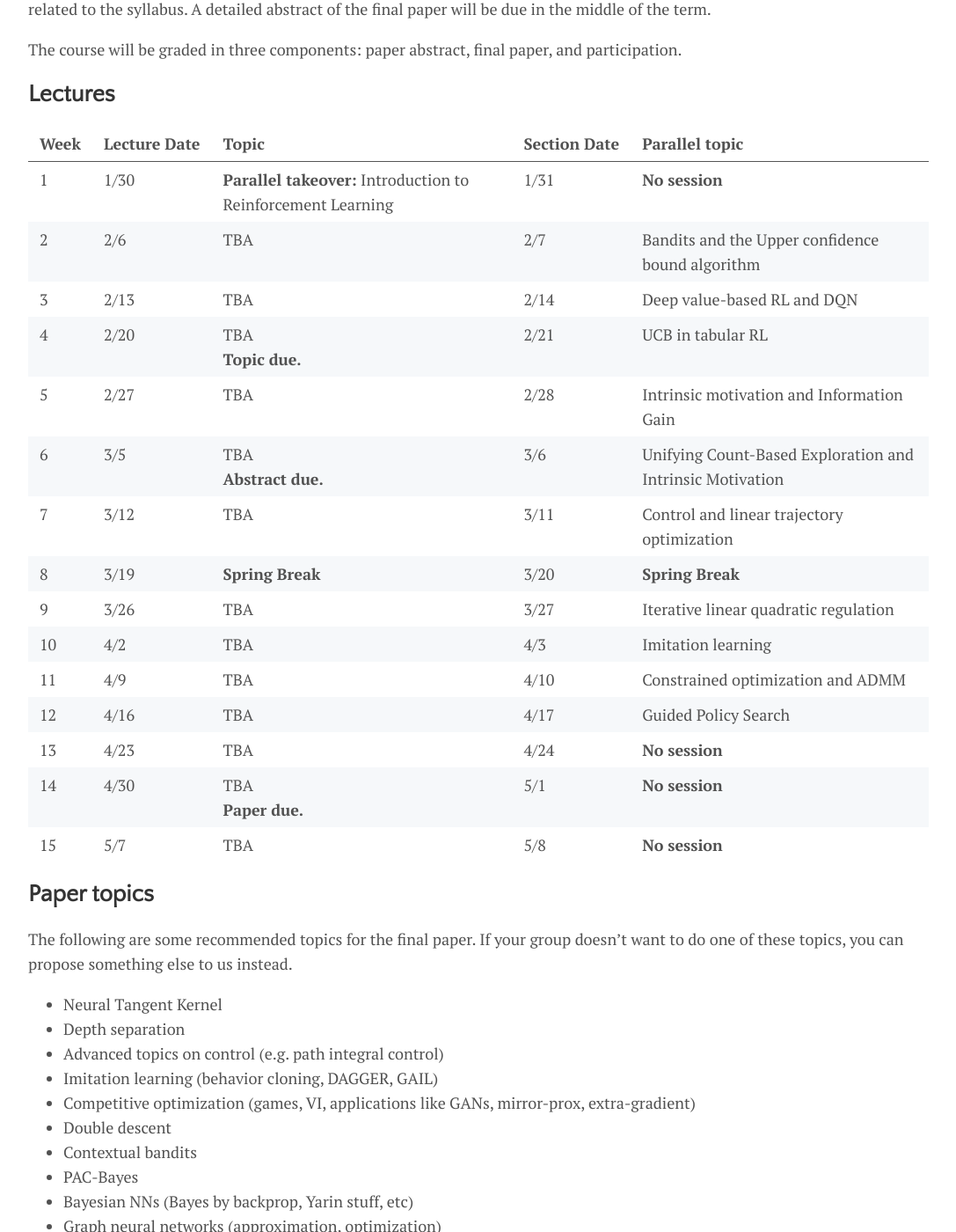
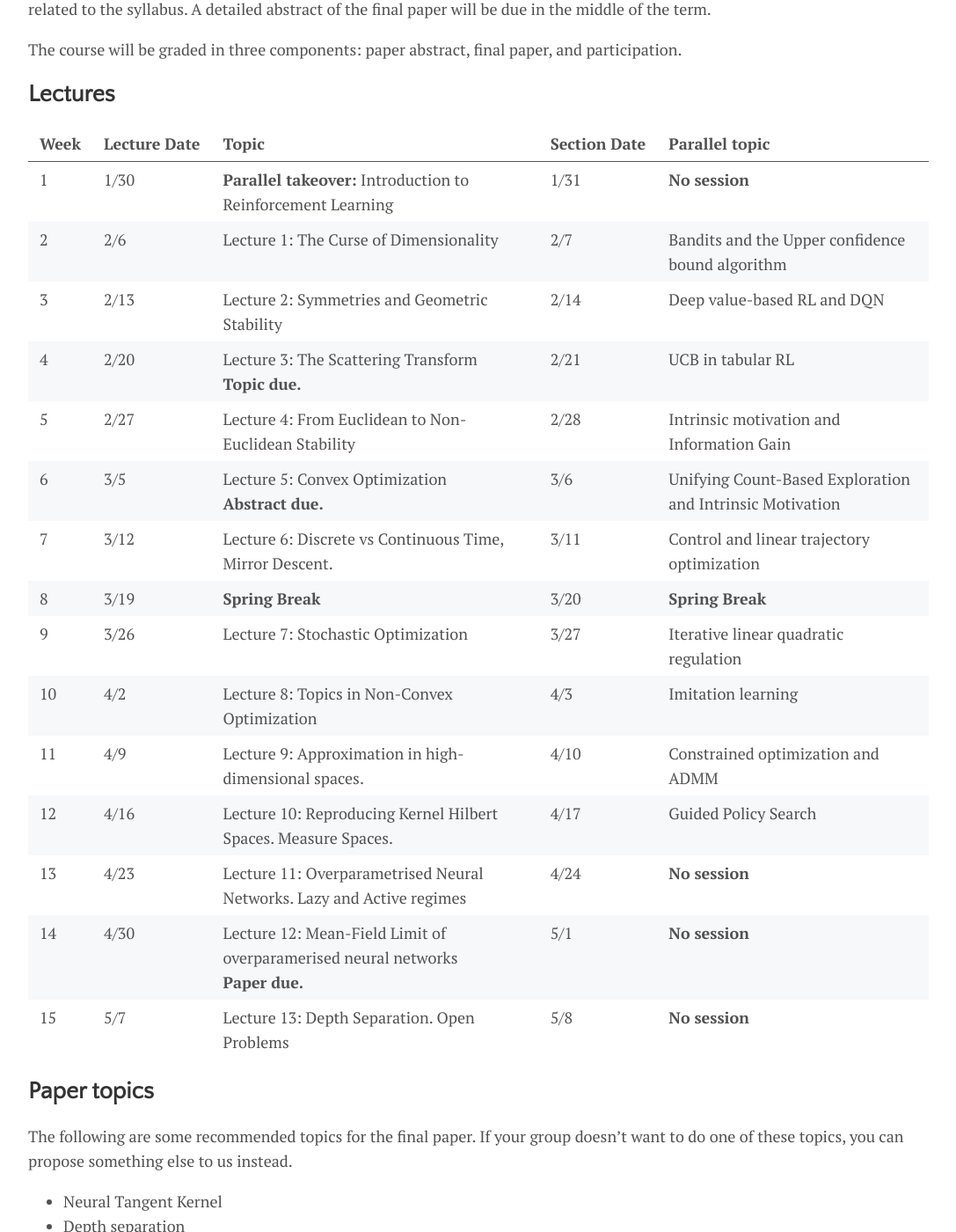
Before and after one commit to willwhitney/mathsdl-spring20, a Jekyll site: the page built from index.md, in a window 1280 px wide and 1400 px high, scrolled down 1250 px. Shown: the whole window at 88% size, without its empty margins (96-1183 px from the left). Built offline with Jekyll 4.4.1, drawn with Linux system fonts in a browser that asks for light colours; nearby versions of some CDN libraries.

Commit message:
Update index.md

```diff
--- a/index.md
+++ b/index.md
@@ -68,20 +68,20 @@ The course will be graded in three components: paper abstract, final paper, and
 | Week        | Lecture Date |  Topic       |  Section Date       | Parallel topic                     |
 | ---------------|----------------| ------------|---------------------------|---------------------------|
 | 1 | 1/30 | **Parallel takeover:** Introduction to Reinforcement Learning | 1/31 | **No session**  |
-| 2 | 2/6  | TBA  | 2/7  |  Bandits and the Upper confidence bound algorithm  |
-| 3 | 2/13  | TBA  | 2/14  |  Deep value-based RL and DQN  |
-| 4 | 2/20  | TBA <br /> **Topic due.**  | 2/21  |  UCB in tabular RL  |
-| 5 | 2/27  | TBA | 2/28  |  Intrinsic motivation and Information Gain  |
-| 6 | 3/5   | TBA <br /> **Abstract due.** | 3/6  |  Unifying Count-Based Exploration and Intrinsic Motivation  |
-| 7 | 3/12  | TBA | 3/11  |  Control and linear trajectory optimization  |
+| 2 | 2/6  | Lecture 1: The Curse of Dimensionality  | 2/7  |  Bandits and the Upper confidence bound algorithm  |
+| 3 | 2/13  | Lecture 2: Symmetries and Geometric Stability  | 2/14  |  Deep value-based RL and DQN  |
+| 4 | 2/20  | Lecture 3: The Scattering Transform <br /> **Topic due.**  | 2/21  |  UCB in tabular RL  |
+| 5 | 2/27  | Lecture 4: From Euclidean to Non-Euclidean Stability | 2/28  |  Intrinsic motivation and Information Gain  |
+| 6 | 3/5   | Lecture 5: Convex Optimization <br /> **Abstract due.** | 3/6  |  Unifying Count-Based Exploration and Intrinsic Motivation  |
+| 7 | 3/12  | Lecture 6: Discrete vs Continuous Time, Mirror Descent. | 3/11  |  Control and linear trajectory optimization  |
 | 8 | 3/19  | **Spring  Break**  | 3/20  |  **Spring Break**  |
-| 9 | 3/26  | TBA | 3/27  |  Iterative linear quadratic regulation  |
-| 10 | 4/2  | TBA | 4/3  |  Imitation learning  |
-| 11 | 4/9  | TBA | 4/10  |  Constrained optimization and ADMM  |
-| 12 | 4/16  | TBA | 4/17  |  Guided Policy Search  |
-| 13 | 4/23  | TBA | 4/24  |  **No session**  |
-| 14 | 4/30  | TBA <br /> **Paper due.**  | 5/1  |  **No session**  |
-| 15 | 5/7  | TBA | 5/8  |  **No session**  |
+| 9 | 3/26  | Lecture 7: Stochastic Optimization | 3/27  |  Iterative linear quadratic regulation  |
+| 10 | 4/2  | Lecture 8: Topics in Non-Convex Optimization | 4/3  |  Imitation learning  |
+| 11 | 4/9  | Lecture 9: Approximation in high-dimensional spaces.  | 4/10  |  Constrained optimization and ADMM  |
+| 12 | 4/16  | Lecture 10: Reproducing Kernel Hilbert Spaces. Measure Spaces.   | 4/17  |  Guided Policy Search  |
+| 13 | 4/23  | Lecture 11: Overparametrised Neural Networks. Lazy and Active regimes | 4/24  |  **No session**  |
+| 14 | 4/30  | Lecture 12: Mean-Field Limit of overparamerised neural networks <br /> **Paper due.**  | 5/1  |  **No session**  |
+| 15 | 5/7  | Lecture 13: Depth Separation. Open Problems  | 5/8  |  **No session**  |
 
 
 ## Paper topics
```
